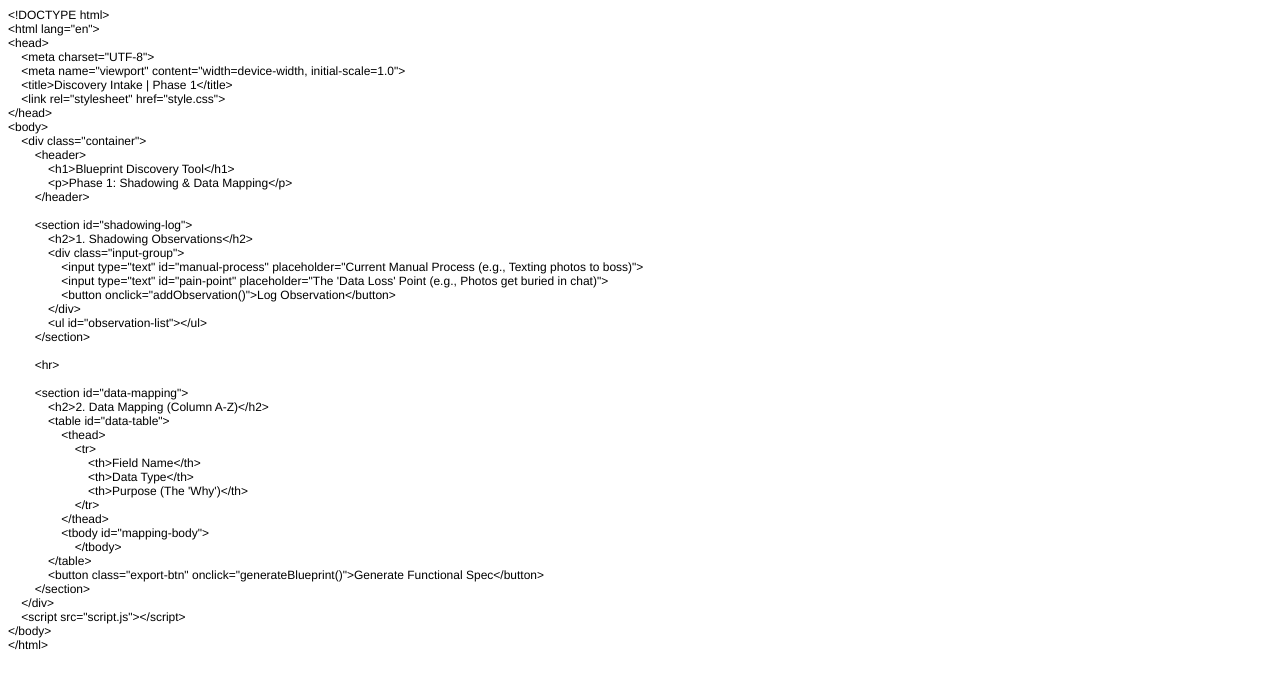
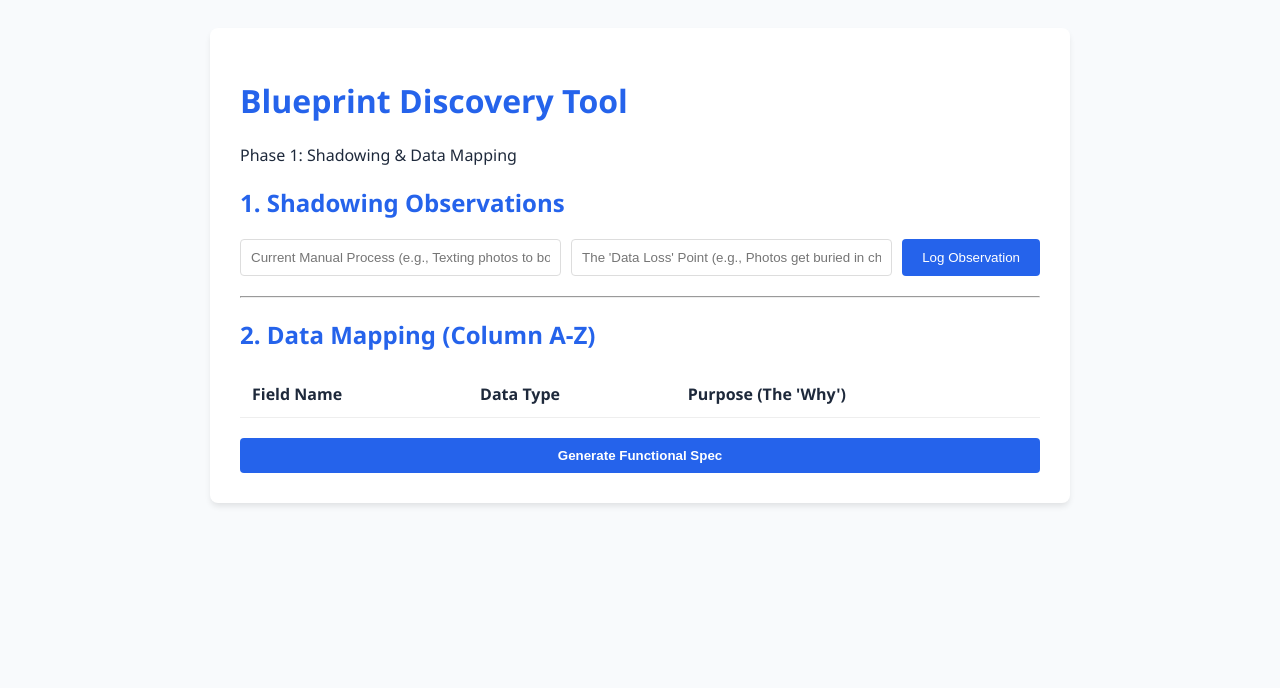
Before and after one commit to miklamx/full-stack-intake, a plain HTML site: page index.html in a window 1280 px wide. Drawn offline with Linux system fonts and the light colour scheme.

Commit message:
Fix HTML structure - remove escaped markup from word processor export

```diff
--- a/index.html
+++ b/index.html
@@ -1,62 +1,46 @@
-<!DOCTYPE html PUBLIC "-//W3C//DTD HTML 4.01//EN" "http://www.w3.org/TR/html4/strict.dtd">
-<html>
+<!DOCTYPE html>
+<html lang="en">
 <head>
-  <meta http-equiv="Content-Type" content="text/html; charset=utf-8">
-  <meta http-equiv="Content-Style-Type" content="text/css">
-  <title></title>
-  <meta name="Generator" content="Cocoa HTML Writer">
-  <meta name="CocoaVersion" content="2685.3">
-  <style type="text/css">
-    p.p1 {margin: 0.0px 0.0px 0.0px 0.0px; font: 12.0px Helvetica}
-    p.p2 {margin: 0.0px 0.0px 0.0px 0.0px; font: 12.0px Helvetica; min-height: 14.0px}
-  </style>
+    <meta charset="UTF-8">
+    <meta name="viewport" content="width=device-width, initial-scale=1.0">
+    <title>Discovery Intake | Phase 1</title>
+    <link rel="stylesheet" href="style.css">
 </head>
 <body>
-<p class="p1">&lt;!DOCTYPE html&gt;</p>
-<p class="p1">&lt;html lang="en"&gt;</p>
-<p class="p1">&lt;head&gt;</p>
-<p class="p1"><span class="Apple-converted-space">    </span>&lt;meta charset="UTF-8"&gt;</p>
-<p class="p1"><span class="Apple-converted-space">    </span>&lt;meta name="viewport" content="width=device-width, initial-scale=1.0"&gt;</p>
-<p class="p1"><span class="Apple-converted-space">    </span>&lt;title&gt;Discovery Intake | Phase 1&lt;/title&gt;</p>
-<p class="p1"><span class="Apple-converted-space">    </span>&lt;link rel="stylesheet" href="style.css"&gt;</p>
-<p class="p1">&lt;/head&gt;</p>
-<p class="p1">&lt;body&gt;</p>
-<p class="p1"><span class="Apple-converted-space">    </span>&lt;div class="container"&gt;</p>
-<p class="p1"><span class="Apple-converted-space">        </span>&lt;header&gt;</p>
-<p class="p1"><span class="Apple-converted-space">            </span>&lt;h1&gt;Blueprint Discovery Tool&lt;/h1&gt;</p>
-<p class="p1"><span class="Apple-converted-space">            </span>&lt;p&gt;Phase 1: Shadowing &amp; Data Mapping&lt;/p&gt;</p>
-<p class="p1"><span class="Apple-converted-space">        </span>&lt;/header&gt;</p>
-<p class="p2"><br></p>
-<p class="p1"><span class="Apple-converted-space">        </span>&lt;section id="shadowing-log"&gt;</p>
-<p class="p1"><span class="Apple-converted-space">            </span>&lt;h2&gt;1. Shadowing Observations&lt;/h2&gt;</p>
-<p class="p1"><span class="Apple-converted-space">            </span>&lt;div class="input-group"&gt;</p>
-<p class="p1"><span class="Apple-converted-space">                </span>&lt;input type="text" id="manual-process" placeholder="Current Manual Process (e.g., Texting photos to boss)"&gt;</p>
-<p class="p1"><span class="Apple-converted-space">                </span>&lt;input type="text" id="pain-point" placeholder="The 'Data Loss' Point (e.g., Photos get buried in chat)"&gt;</p>
-<p class="p1"><span class="Apple-converted-space">                </span>&lt;button onclick="addObservation()"&gt;Log Observation&lt;/button&gt;</p>
-<p class="p1"><span class="Apple-converted-space">            </span>&lt;/div&gt;</p>
-<p class="p1"><span class="Apple-converted-space">            </span>&lt;ul id="observation-list"&gt;&lt;/ul&gt;</p>
-<p class="p1"><span class="Apple-converted-space">        </span>&lt;/section&gt;</p>
-<p class="p2"><br></p>
-<p class="p1"><span class="Apple-converted-space">        </span>&lt;hr&gt;</p>
-<p class="p2"><br></p>
-<p class="p1"><span class="Apple-converted-space">        </span>&lt;section id="data-mapping"&gt;</p>
-<p class="p1"><span class="Apple-converted-space">            </span>&lt;h2&gt;2. Data Mapping (Column A-Z)&lt;/h2&gt;</p>
-<p class="p1"><span class="Apple-converted-space">            </span>&lt;table id="data-table"&gt;</p>
-<p class="p1"><span class="Apple-converted-space">                </span>&lt;thead&gt;</p>
-<p class="p1"><span class="Apple-converted-space">                    </span>&lt;tr&gt;</p>
-<p class="p1"><span class="Apple-converted-space">                        </span>&lt;th&gt;Field Name&lt;/th&gt;</p>
-<p class="p1"><span class="Apple-converted-space">                        </span>&lt;th&gt;Data Type&lt;/th&gt;</p>
-<p class="p1"><span class="Apple-converted-space">                        </span>&lt;th&gt;Purpose (The 'Why')&lt;/th&gt;</p>
-<p class="p1"><span class="Apple-converted-space">                    </span>&lt;/tr&gt;</p>
-<p class="p1"><span class="Apple-converted-space">                </span>&lt;/thead&gt;</p>
-<p class="p1"><span class="Apple-converted-space">                </span>&lt;tbody id="mapping-body"&gt;</p>
-<p class="p1"><span class="Apple-converted-space">                    </span>&lt;/tbody&gt;</p>
-<p class="p1"><span class="Apple-converted-space">            </span>&lt;/table&gt;</p>
-<p class="p1"><span class="Apple-converted-space">            </span>&lt;button class="export-btn" onclick="generateBlueprint()"&gt;Generate Functional Spec&lt;/button&gt;</p>
-<p class="p1"><span class="Apple-converted-space">        </span>&lt;/section&gt;</p>
-<p class="p1"><span class="Apple-converted-space">    </span>&lt;/div&gt;</p>
-<p class="p1"><span class="Apple-converted-space">    </span>&lt;script src="script.js"&gt;&lt;/script&gt;</p>
-<p class="p1">&lt;/body&gt;</p>
-<p class="p1">&lt;/html&gt;</p>
+    <div class="container">
+        <header>
+            <h1>Blueprint Discovery Tool</h1>
+            <p>Phase 1: Shadowing & Data Mapping</p>
+        </header>
+
+        <section id="shadowing-log">
+            <h2>1. Shadowing Observations</h2>
+            <div class="input-group">
+                <input type="text" id="manual-process" placeholder="Current Manual Process (e.g., Texting photos to boss)">
+                <input type="text" id="pain-point" placeholder="The 'Data Loss' Point (e.g., Photos get buried in chat)">
+                <button onclick="addObservation()">Log Observation</button>
+            </div>
+            <ul id="observation-list"></ul>
+        </section>
+
+        <hr>
+
+        <section id="data-mapping">
+            <h2>2. Data Mapping (Column A-Z)</h2>
+            <table id="data-table">
+                <thead>
+                    <tr>
+                        <th>Field Name</th>
+                        <th>Data Type</th>
+                        <th>Purpose (The 'Why')</th>
+                    </tr>
+                </thead>
+                <tbody id="mapping-body">
+                </tbody>
+            </table>
+            <button class="export-btn" onclick="generateBlueprint()">Generate Functional Spec</button>
+        </section>
+    </div>
+    <script src="script.js"></script>
 </body>
 </html>
```
